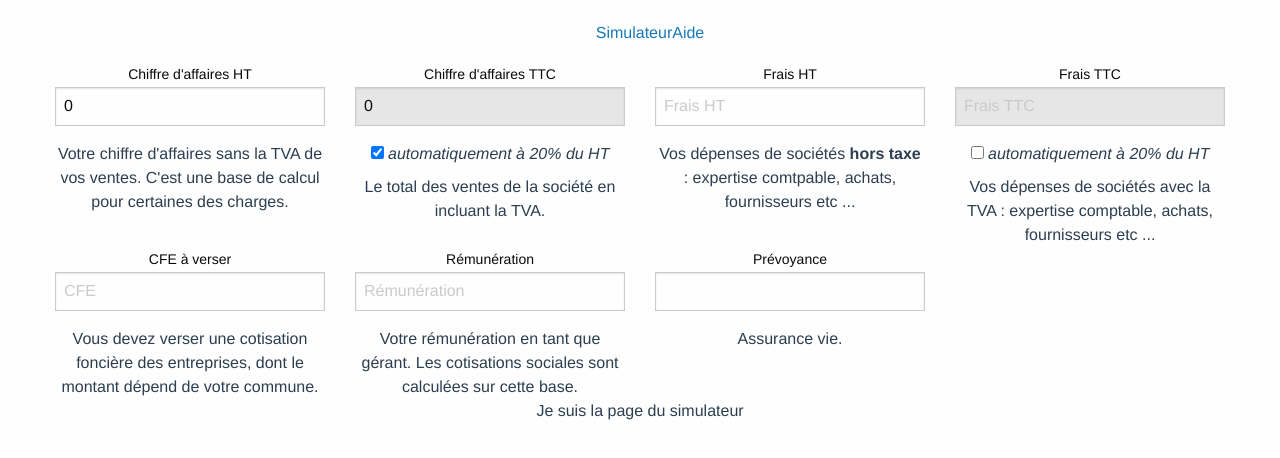
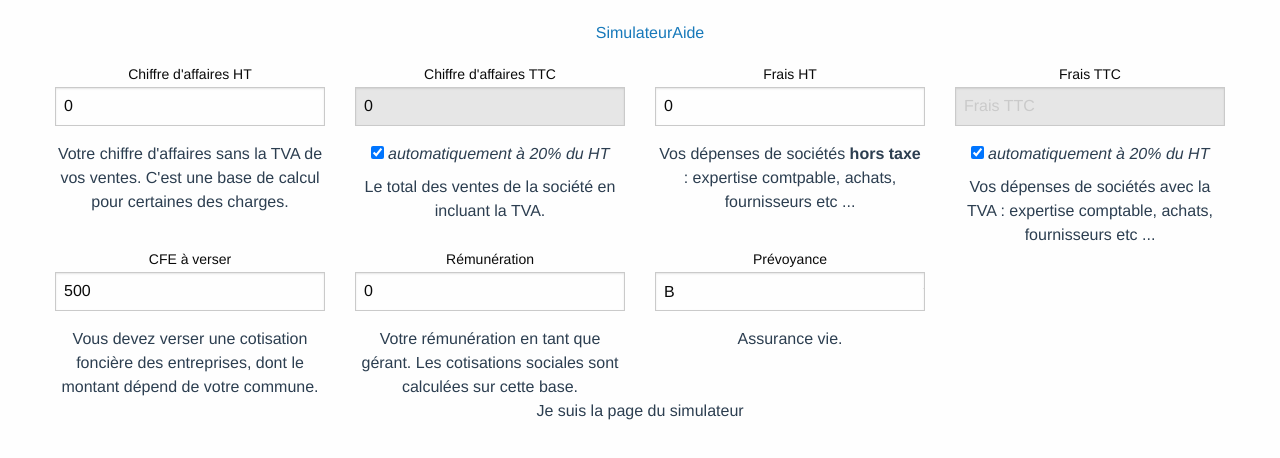
Before and after one commit to nyl-auster/eurl-app-2, a Vue app: page / in a window 1280 px wide. Shown: the top 458 px of the page. Built offline with nearby package versions, Linux system fonts and the light colour scheme.

Commit message:
fin de binding des champs

```diff
--- a/src/components/simulateur/SimulateurForm.vue
+++ b/src/components/simulateur/SimulateurForm.vue
@@ -5,11 +5,18 @@
         form: {
           chiffreAffaireHt:0,
           chiffreAffaireTtc:0,
-          bindToCaHt:true
+          bindToCaHt:true,
+          bindToFraisHt:true,
+          fraisHt:0,
+          fraisTttc:0,
+          cfe:500,
+          remuneration:0,
+          prevoyance:'B'
         }
       }
     },
     methods: {
+
     },
     watch: {
       "form.chiffreAffaireHt": {
@@ -18,6 +25,13 @@
             this.form.chiffreAffaireTtc = this.form.chiffreAffaireHt * 1.20;
           }
         },
+      },
+      "form.fraisHt": {
+        handler:function(val, oldVal) {
+          if (this.form.bindToFraisHt) {
+            this.form.fraisTtc = this.form.fraisHt * 1.20;
+          }
+        }
       }
     }
   }
@@ -31,7 +45,7 @@
       <!-- Chiffres d'affaires HT -->
       <div class="large-3 small-12 columns">
         <label for="chiffre_affaire_ht">Chiffre d'affaires HT</label>
-        <input id="chiffre_affaire_ht" v-model="form.chiffreAffaireHt" type="number">
+        <input id="chiffre_affaire_ht" v-model.number="form.chiffreAffaireHt" type="number">
         <div class="charges-form__field__descripton">
           Votre chiffre d'affaires sans la TVA de vos ventes. C'est une base de calcul pour certaines des charges.
         </div>
@@ -40,11 +54,11 @@
       <!-- Chiffre d'affaire TTC -->
       <div class="large-3 small-12 columns">
         <label for="chiffre_affaire_ttc">Chiffre d'affaires TTC</label>
-        <input v-model="form.chiffreAffaireTtc" type="number" id="chiffre_affaire_ttc" :disabled="form.bindToCaHt">
+        <input v-model.number="form.chiffreAffaireTtc" type="number" id="chiffre_affaire_ttc" :disabled="form.bindToCaHt">
 
         <div class="charges-form__field__descripton">
 
-          <input type="checkbox" v-model="form.bindToCaHt" class="ng-pristine ng-untouched ng-valid ng-not-empty">  <em>automatiquement à 20% du HT</em> <br>
+          <input type="checkbox" v-model.number="form.bindToCaHt">  <em>automatiquement à 20% du HT</em> <br>
           Le total des ventes de la société en incluant la TVA.
         </div>
       </div>
@@ -52,7 +66,7 @@
       <!-- frais HT -->
       <div class="large-3 small-12 columns">
         <label for="fraisHt"> Frais HT </label>
-        <input v-model="form.fraisHt" type="number" id="fraisHt" class="form-control ng-pristine ng-untouched ng-valid ng-not-empty" placeholder="Frais HT">
+        <input v-model="form.fraisHt" type="number" id="fraisHt">
         <div class="charges-form__field__descripton">
           Vos dépenses de sociétés <strong>hors taxe</strong> : expertise comtpable, achats, fournisseurs etc ...
         </div>
@@ -96,7 +110,9 @@
       <div class="large-3 small-12 columns end">
         <label> Prévoyance </label>
         <select v-model="form.prevoyance" type="number">
-          <option value=""></option>
+          <option value="A">A</option>
+          <option value="B">B</option>
+          <option value="C">C</option>
         </select>
         <div class="charges-form__field__descripton">
           Assurance vie.
```
